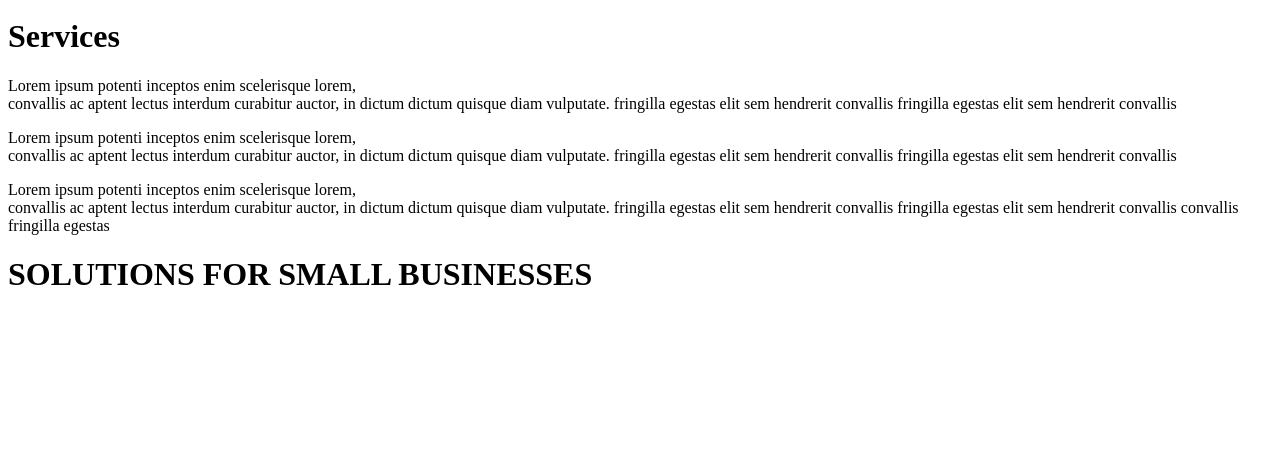
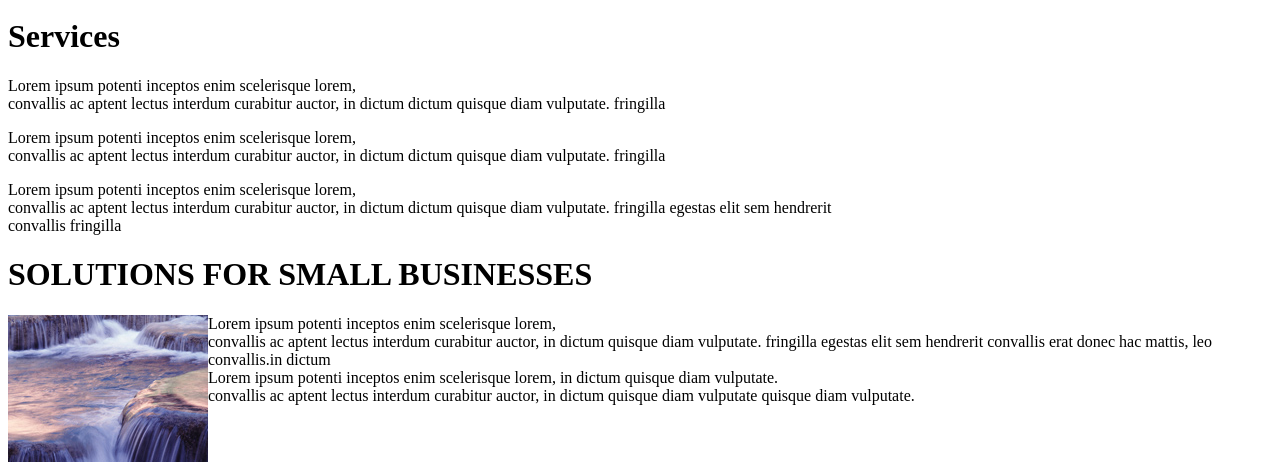
Before and after one commit to AdultoVini/Checkpoint, a plain HTML site: page services.html in a window 1280 px wide. Shown: the part 710-1176 px from the top of the page. Before the commit the page ends 1025 px from the top, so only its background shows below. Drawn offline with Linux system fonts and the light colour scheme.

Commit message:
ajustando imagens

```diff
--- a/css/style.css
+++ b/css/style.css
@@ -22,3 +22,6 @@
     float: left;
     width: 100%;
 }
+#contserv{
+    width: 70%
+}
--- a/services.html
+++ b/services.html
@@ -17,7 +17,7 @@
                 <a href="./contato.html"><li>Contact US</li></a>
             </ul>
     </div>
-    <div id="containerloco">
+    <div>
         <h1>News and Events</h1>
         <img src="./imgs/joaninha.jpg">18/08/2021 - Citudin
         <p>	Sed etiam proin etiam lobortis etiam a etiam mi nisl, quis ut proin amet diam amet consectetur aenean commodo taciti, a consequat quisque tu purus, accumsan odio lorem enim.<a href="#">Yo soy Daenerys Targaryen DRACARYS!</a></p>
@@ -29,12 +29,18 @@
             <li><u>SINCKFLOCKS</u></li>
         </ul>
     </div>
-    <div>
+    <div id="contserv">
         <h1>Services</h1>
-        <p>Lorem ipsum potenti inceptos enim scelerisque lorem,<br> convallis ac aptent lectus interdum curabitur auctor, in dictum dictum quisque diam vulputate. fringilla egestas elit sem hendrerit convallis fringilla egestas elit sem hendrerit convallis </p>
-        <p>Lorem ipsum potenti inceptos enim scelerisque lorem,<br> convallis ac aptent lectus interdum curabitur auctor, in dictum dictum quisque diam vulputate. fringilla egestas elit sem hendrerit convallis fringilla egestas elit sem hendrerit convallis </p>
-        <p>Lorem ipsum potenti inceptos enim scelerisque lorem,<br> convallis ac aptent lectus interdum curabitur auctor, in dictum dictum quisque diam vulputate. fringilla egestas elit sem hendrerit convallis fringilla egestas elit sem hendrerit convallis convallis fringilla egestas  </p>
+        <p>Lorem ipsum potenti inceptos enim scelerisque lorem,<br> convallis ac aptent lectus interdum curabitur auctor, in dictum dictum quisque diam vulputate. fringilla   </p>
+        <p>Lorem ipsum potenti inceptos enim scelerisque lorem,<br> convallis ac aptent lectus interdum curabitur auctor, in dictum dictum quisque diam vulputate. fringilla   </p>
+        <p>Lorem ipsum potenti inceptos enim scelerisque lorem,<br> convallis ac aptent lectus interdum curabitur auctor, in dictum dictum quisque diam vulputate. fringilla egestas elit sem hendrerit convallis fringilla   </p>
     </div>
-    <div>
-        <h1>SOLUTIONS FOR SMALL BUSINESSES</h1>
+    <div id="contwater">
+        <h1> SOLUTIONS FOR SMALL BUSINESSES</h1>
+        <div id="team">
+            <img src="./imgs/water.jpg">
+        </div>
+        Lorem ipsum potenti inceptos enim scelerisque lorem,<br> convallis ac aptent lectus interdum curabitur auctor, in dictum quisque diam vulputate. fringilla egestas elit sem hendrerit convallis erat donec hac mattis, leo convallis.in dictum  <br>
+        Lorem ipsum potenti inceptos enim scelerisque lorem, in dictum quisque diam vulputate. <br> convallis ac aptent lectus interdum curabitur auctor, in dictum quisque diam vulputate quisque diam vulputate.
+
     </div>
```
